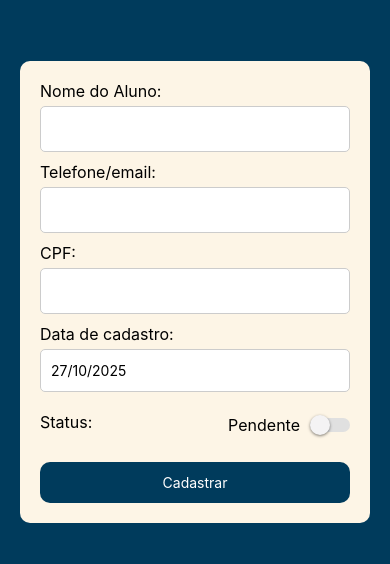
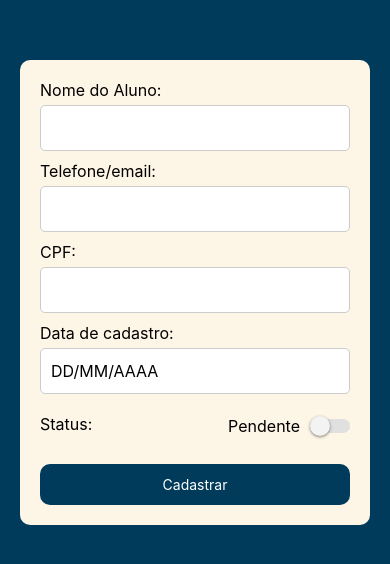
Before and after one commit to lucimano/academia-rita, a React Native app: screen /TelaCadastrarAluno in a window 390 px wide. Shown: the part 130-694 px from the top of the page. Built offline with nearby package versions, Linux system fonts and the light colour scheme.

Commit message:
att tela cadastro

```diff
--- a/screens/TelaCadastrarAluno.tsx
+++ b/screens/TelaCadastrarAluno.tsx
@@ -6,52 +6,43 @@ import {
   StyleSheet,
   TouchableOpacity,
   Switch,
-  Platform,
 } from "react-native";
-import DateTimePicker from "@react-native-community/datetimepicker";
 
 export default function TelaCadastrarAluno({ navigation }) {
   const [nome, setNome] = useState("");
   const [telefone, setTelefone] = useState("");
   const [cpf, setCpf] = useState("");
-  const [dataCadastro, setDataCadastro] = useState(new Date());
-  const [showDatePicker, setShowDatePicker] = useState(false);
+  const [dataCadastro, setDataCadastro] = useState("");
   const [statusPago, setStatusPago] = useState(false);
 
-  const onChangeData = (event, selectedDate) => {
-    // 1. Sempre feche o seletor, não importa o que aconteça.
-    setShowDatePicker(false);
-
-    // 2. Verifique se o usuário selecionou uma data (em vez de cancelar)
-    // O 'event.type === "set"' confirma que o usuário apertou "OK" no Android
-    if (event.type === "set" && selectedDate) {
-      // 3. Atualize o estado apenas se houver uma nova data
-      setDataCadastro(selectedDate);
-    }
-    // Se o usuário 'cancelou' (dismissed), o seletor fecha
-    // e a data antiga (new Date()) é mantida.
-  };
-
   const handleCpfChange = (text) => {
-    // Remove tudo que não é número
     const numericValue = text.replace(/\D/g, "");
-
-    // Limita a 11 dígitos
     const truncatedValue = numericValue.substring(0, 11);
-
-    // Aplica a máscara (xxx.xxx.xxx-xx)
     let formattedValue = truncatedValue;
-    // Adiciona o primeiro ponto
     formattedValue = formattedValue.replace(/(\d{3})(\d)/, "$1.$2");
-    // Adiciona o segundo ponto
     formattedValue = formattedValue.replace(/(\d{3})\.(\d{3})(\d)/, "$1.$2.$3");
-    // Adiciona o traço
     formattedValue = formattedValue.replace(
       /(\d{3})\.(\d{3})\.(\d{3})(\d{1,2})/,
       "$1.$2.$3-$4"
     );
+    setCpf(formattedValue);
+  };
 
-    setCpf(formattedValue);
+  // Função para máscara de data (DD/MM/AAAA)
+  const handleDataChange = (text) => {
+    // Remove tudo que não é número
+    const numericValue = text.replace(/\D/g, "");
+    // Limita a 8 dígitos
+    const truncatedValue = numericValue.substring(0, 8);
+
+    // Aplica a máscara (DD/MM/AAAA)
+    let formattedValue = truncatedValue;
+    // Adiciona a primeira barra
+    formattedValue = formattedValue.replace(/(\d{2})(\d)/, "$1/$2");
+    // Adiciona a segunda barra
+    formattedValue = formattedValue.replace(/(\d{2})\/(\d{2})(\d)/, "$1/$2/$3");
+
+    setDataCadastro(formattedValue);
   };
 
   return (
@@ -81,22 +72,14 @@ export default function TelaCadastrarAluno({ navigation }) {
         />
 
         <Text style={styles.label}>Data de cadastro:</Text>
-        <TouchableOpacity
-          onPress={() => setShowDatePicker(true)}
-          style={styles.input}
-        >
-          <Text>{dataCadastro.toLocaleDateString("pt-BR")}</Text>
-        </TouchableOpacity>
-
-        {showDatePicker && (
-          <DateTimePicker
-            testID="dateTimePicker"
+        <TextInput
+            style={styles.input}
+            placeholder="DD/MM/AAAA"
             value={dataCadastro}
-            mode={"date"}
-            display="default"
-            onChange={onChangeData}
-          />
-        )}
+            onChangeText={handleDataChange} // Usa a máscara de data
+            keyboardType="numeric"
+            maxLength={10}
+        />
 
         <View style={styles.switchContainer}>
           <Text style={styles.label}>Status:</Text>
```
